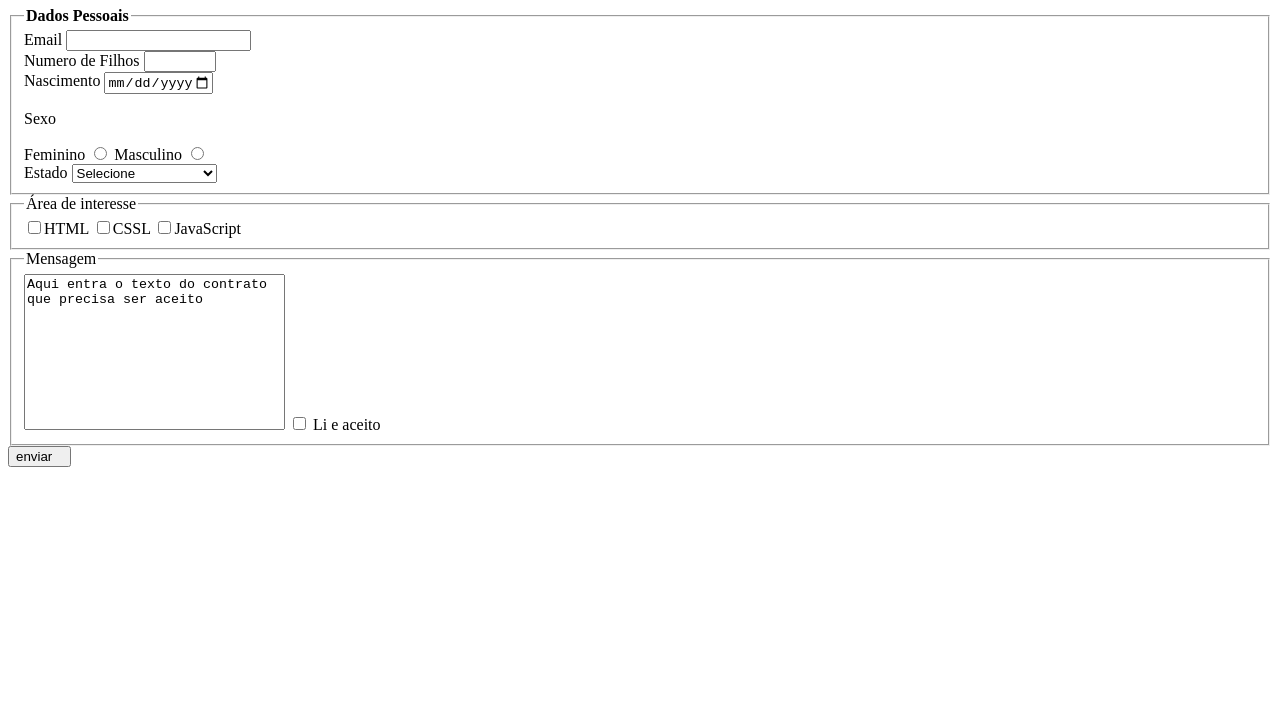
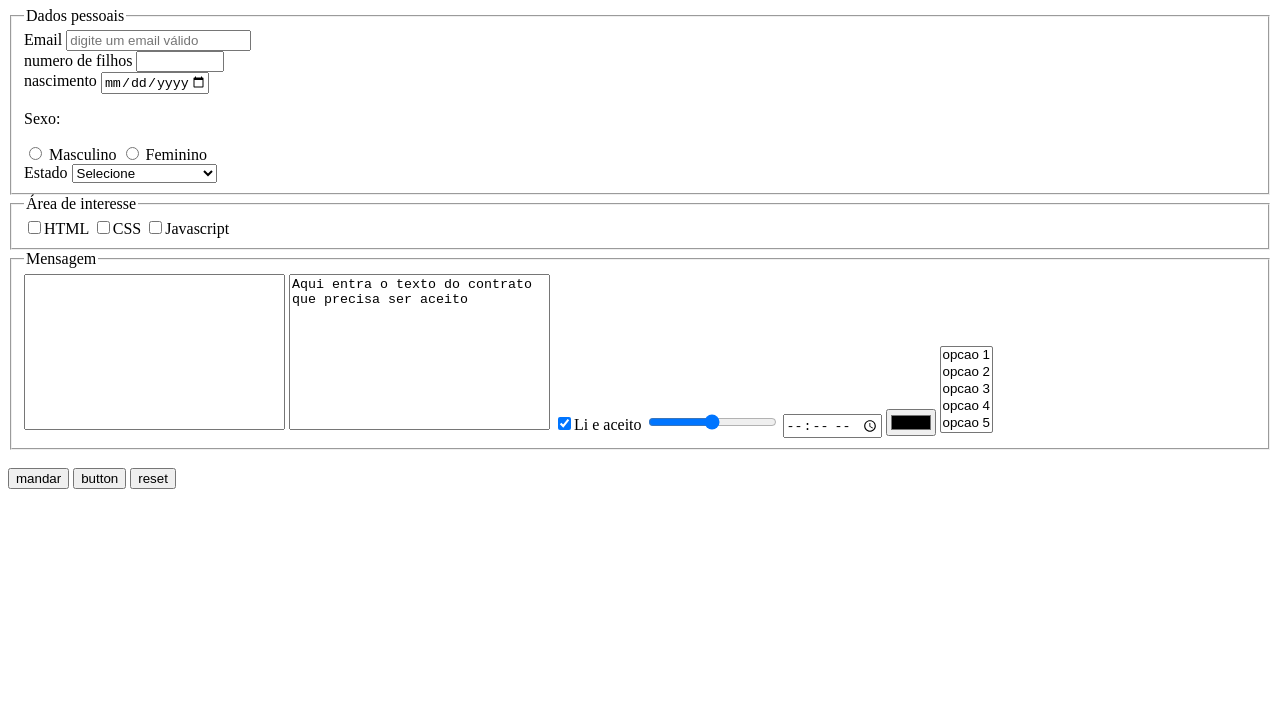
Before and after one commit to tnfranco/HTML, a plain HTML site: page 17_email.html in a window 1280 px wide. Shown: the part 73-800 px from the top of the page. Drawn offline with Linux system fonts and the light colour scheme.

Commit message:
update new file

```diff
--- a/17_email.html
+++ b/17_email.html
@@ -1,54 +1,48 @@
 <!doctype html>
-<!-- doctype informa ao agente do usuario a versão do html que deve ser redenrizada -->
+<!-- doctype informa ao agente de usuario a versão do html que deve ser renderizada-->
 <html lang="pt-br">
     <head>
         <title> pagina de exemplo estrutura basica </title>
         <meta charset="utf-8">
-        <meta name="author" content="Tiago">
-        <meta name="description" content=" lista de documentos ">
-        <meta name="keywords" content="html5, python, java">
-
-        <style>
-
-            </style>
+        <meta name="author" content="Daniel">
+        <meta name="description" content="descrição bacanuda">
+        <meta name="keywords" content="html5, tecnologia">
 
 
     </head>
     <body>
-        <h1> Exemplo de Formulario </h1>
+        <h1>Exemplo de formulario</h1>
 
-        <form action="a"method="POST" class=formLogin>
+        <form action="#" method="POST" class=formLogin>
             <fieldset>
 
-               <legend> <b> Dados Pessoais</b> </legend>
+                <legend>Dados pessoais</legend>
 
-               <label> Email </label>
-               <input type="email">
+                <label>Email</label>
+                <input type="email" required maxlength="3" placeholder="digite um email válido">
+                <br>
+                <label>numero de filhos</label>
+                <input type="number" min="0" max="1000" step="0.5">
 
                 <br>
+                <label>nascimento</label>
+                <input type="date" min="2018-01-30" max="2138-01-30">
 
-               <label> Numero de Filhos</label>
-               <input type="number" min= "0" max = "1000">
+                <p>Sexo:</p>
+                <label>
+                    <input type="radio" name="sexo" value="M">
+                    Masculino
+                </label>
+                <label>
+                    <input type="radio" name="sexo" value="F">
+                    Feminino
+                </label>
+                <br>
+                <input type="hidden" name="expira" value="2018-12-30">
 
-               <br>
 
-               <label> Nascimento</label>
-               <input type="date" min="1910-01-30" max="2018-01-30">
-
-               <br>
-               <p> Sexo </p>
-               <label> Feminino
-                   <input type="radio" name="sexo">
-               </label>
-
-               <label> Masculino
-                   <input type="radio" name="sexo">
-               </label>
-
-               <br>
-
-               <label> Estado </label>
-               <select name="Estado">
+                <label> Estado</label>
+                <select name="estado">
                     <option value="0"> Selecione</option>
                    <option value="AC">Acre</option>
                    <option value="AL">Alagoas</option>
@@ -75,63 +69,52 @@
                    <option value="SP">São Paulo</option>
                    <option value="SE">Sergipe</option>
                    <option value="TO">Tocantins</option>
+                </select>
 
-
-
-               </select>
             </fieldset>
-
 
             <fieldset>
 
-                   <legend> Área de interesse </legend>
-                   <label> <input type="checkbox" name="html" value="html">HTML</label>
-                   <label> <input type="checkbox" name="css" value="css">CSSL</label>
-                   <label> <input type="checkbox" name="js" value="js">JavaScript</label>
+                <legend>Área de interesse</legend>
+
+                <label><input type="checkbox" name="html" value="html">HTML</label>
+
+                <label><input type="checkbox" name="css" value="css">CSS</label>
+
+                <label><input type="checkbox" name="JS" value="JS">Javascript</label>
 
 
             </fieldset>
 
             <fieldset>
+                <legend>Mensagem</legend>
+                <textarea style="resize: none" name="msg" cols="30" rows="10" maxlength="10"></textarea>
 
-                <legend> Mensagem </legend>
-                    <textarea style="resize: none" name="msg" cols="30" rows="10" readonly>Aqui entra o texto do contrato que precisa ser aceito
+                <textarea style="resize: none" name="contrato" cols="30" rows="10" readonly>Aqui entra o texto do contrato que precisa ser aceito
                 </textarea>
-                 <label> <input type="checkbox"> Li e aceito </label>
+                <label><input type="checkbox" checked>Li e aceito</label>
+
+                <input type="range" min="0" max="10" step=".2">
+                <input type="time">
+                <input type="color">
+
+                <select size="5" multiple>
+                    <option>opcao 1</option>
+                    <option>opcao 2</option>
+                    <option>opcao 3</option>
+                    <option>opcao 4</option>
+                    <option>opcao 5</option>
+                </select>
 
             </fieldset>
 
 
+                <br>
+                <input type="submit" value="mandar">
+                <input type="button" value="button">
+                <input type="reset" value="reset">
 
 
-
-
-
-
-
-
-
-
-
-
-
-
-
-
-
-
-
-
-
-
-
-
-
-               <input type="submit" value="enviar   ">
-
-
-
-            </fieldset>
         </form>
     </body>
 </html>
```
Lines whose indentation alone changed are shown as unchanged.
